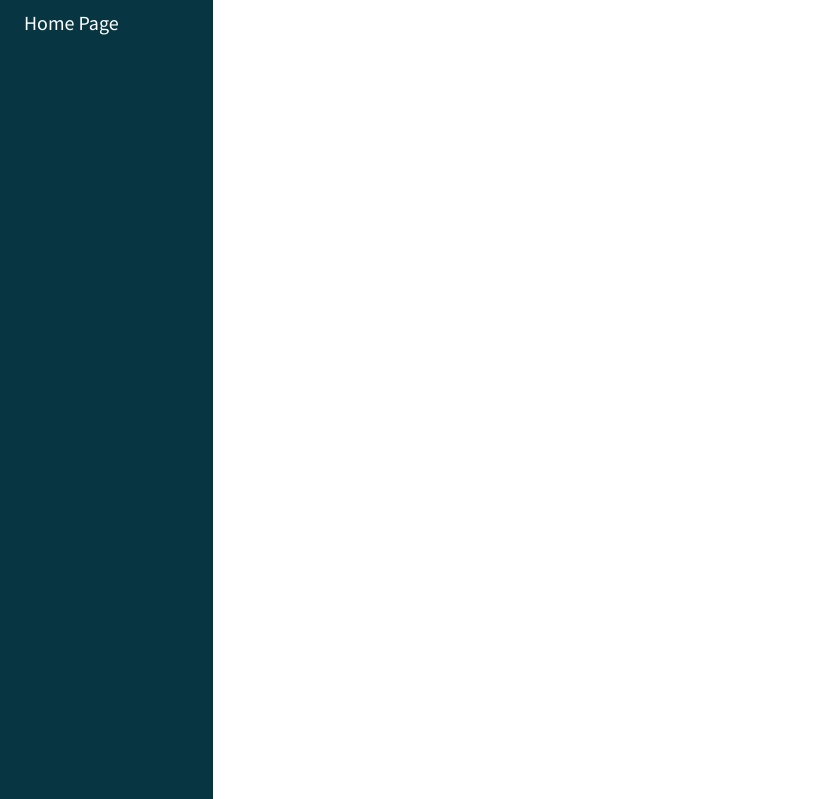
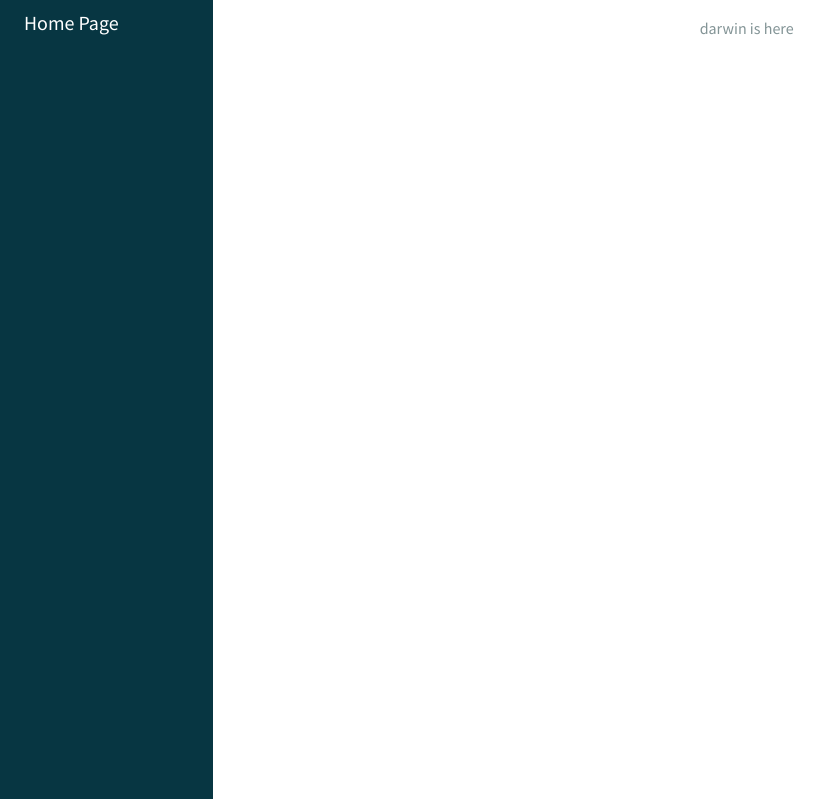
Before and after one commit to Beasta2768/HackCamp, a PHP site: page / in a window 1280 px wide. Shown: the top 799 px of the page, without its empty margins (0-831 px from the left). Run offline with PHP 8.4, Linux system fonts and the light colour scheme.

Commit message:
Darwin's Commit

```diff
--- a/Views/index.phtml
+++ b/Views/index.phtml
@@ -1,3 +1,3 @@
 <?php require('template/header.phtml') ?>
-
+<p>darwin is here</p>
 <?php require('template/footer.phtml') ?>
```
